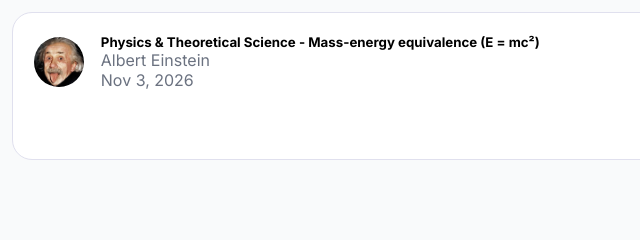
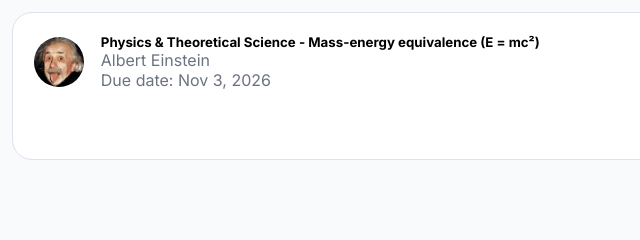
Before and after one commit to llacuna750/AssignmentNotifier, a website: page index.html in a window 1280 px wide. Shown: the part 314-554 px from the top of the page, 116-756 px from the left. Drawn offline with nearby package versions, Linux system fonts and the light colour scheme; a web font is replaced by a local one.

Commit message:
Planning-Ai'ed-Backend

```diff
--- a/index.html
+++ b/index.html
@@ -90,7 +90,7 @@
                                 <h5 class="subject-title-assignment" id="s-ta">Physics & Theoretical Science -
                                     Mass-energy equivalence (E = mc²)</h5>
                                 <p class="instructor" id="instructor">Albert Einstein</p>
-                                <p class="due-date" id="d-date">Nov 3, 2026</p>
+                                <p class="due-date" id="d-date"><span>Due date: </span>Nov 3, 2026</p>
                             </div>
                         </div>
                         <div class="logo-status">
--- a/server/server.js
+++ b/server/server.js
@@ -20,6 +20,8 @@
 
 /*
 {
+  }
+  */
  app.get("/", (req, res) => {
    res.status(404); //  only one res.send() is will work.
    res.send("<p style='font-size: xx-large';>Hello from Express</p>");
@@ -67,5 +69,3 @@
    console.log("New message: ", name, message);
    res.send({ message: "Thank you for your message" });
  });
-}
-*/
```
Also changed, not shown: server/database.js (indentation only). Lines whose indentation alone changed are shown as unchanged.
